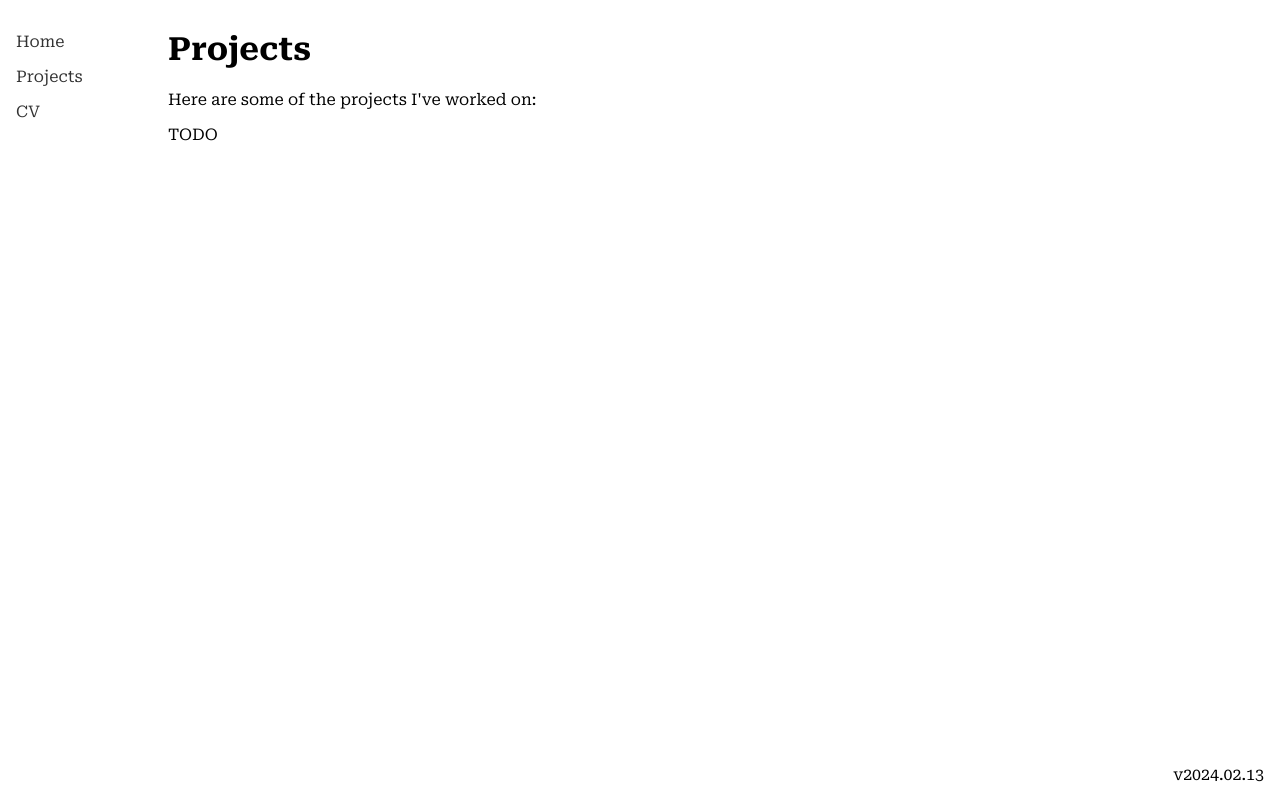
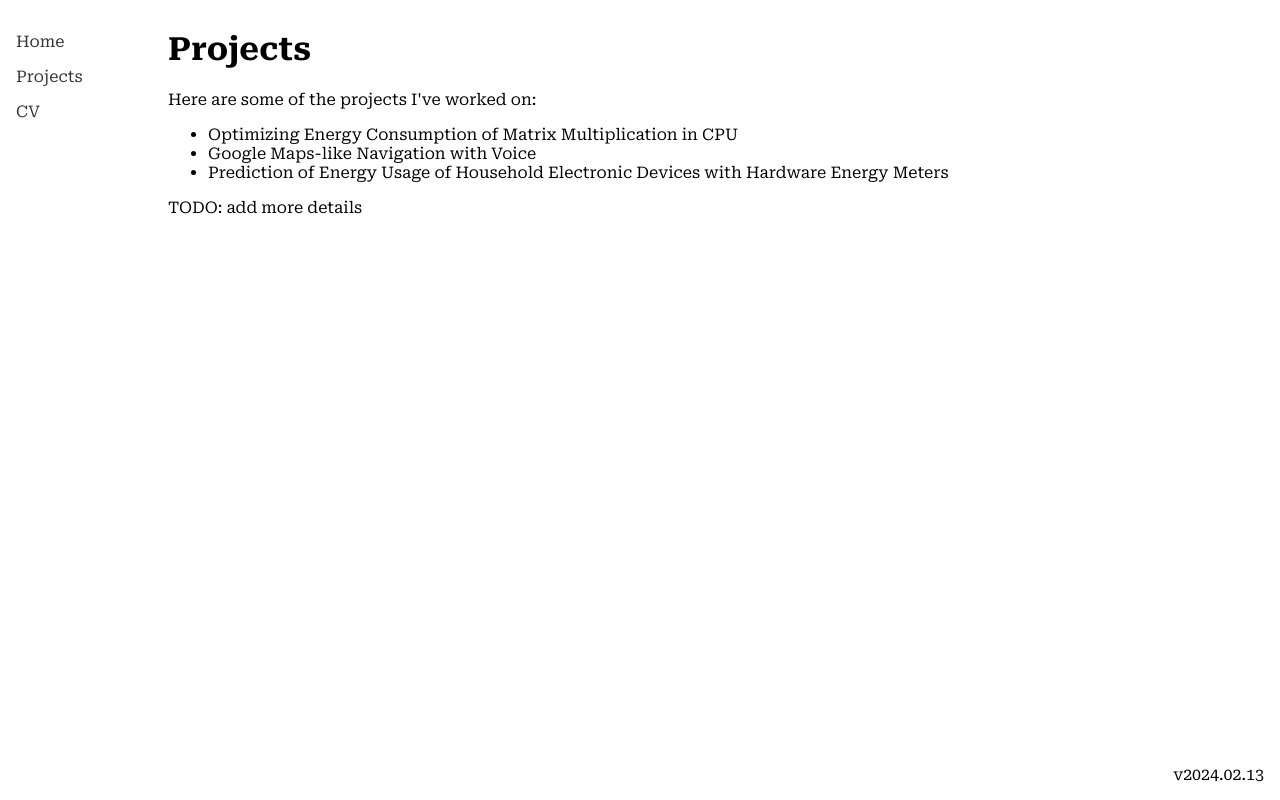
Before and after one commit to ferdavs/feruz.dev, a SvelteKit app: page /projects in a window 1280 px wide. Built offline with nearby package versions, Linux system fonts and the light colour scheme; no server answers.

Commit message:
projects

```diff
--- a/src/app.html
+++ b/src/app.html
@@ -6,9 +6,9 @@
 	<meta charset="utf-8" />
 	<link rel="preconnect" href="https://fonts.googleapis.com" />
 	<link rel="preconnect" href="https://fonts.gstatic.com" crossorigin />
-	<link rel="preload"
+	<link rel="prefetch"
 		href="https://docs.google.com/document/d/e/2PACX-1vSCUSnRF-1F7XHej3fyW7RfkhIvyECfwK1eRfInqpV7htn2jCWI5pdCmJhI6O2yIxtz9A-3etyxjqwb/pub?embedded=true"
-		as="document" />
+		as="document" type="document" />
 	<link
 		href="https://fonts.googleapis.com/css2?family=Roboto+Serif:ital,opsz,wght@0,8..144,100..900;1,8..144,100..900&display=swap"
 		rel="stylesheet" />
--- a/src/routes/cv/+page.svelte
+++ b/src/routes/cv/+page.svelte
@@ -7,7 +7,7 @@
 	iframe {
 		margin-top: -3.75em;
 		margin-left: -4.85em;
-		width: 120vh;
+		width: 150vh;
 		height: 350vh;
 		border: none;
 	}
--- a/src/routes/projects/+page.svelte
+++ b/src/routes/projects/+page.svelte
@@ -3,4 +3,9 @@
 
 <h1>Projects</h1>
 <p>Here are some of the projects I've worked on:</p>
-TODO
+<ul>
+	<li>Optimizing Energy Consumption of Matrix Multiplication in CPU</li>
+	<li>Google Maps-like Navigation with Voice</li>
+	<li>Prediction of Energy Usage of Household Electronic Devices with Hardware Energy Meters</li>
+</ul>
+TODO: add more details
```
